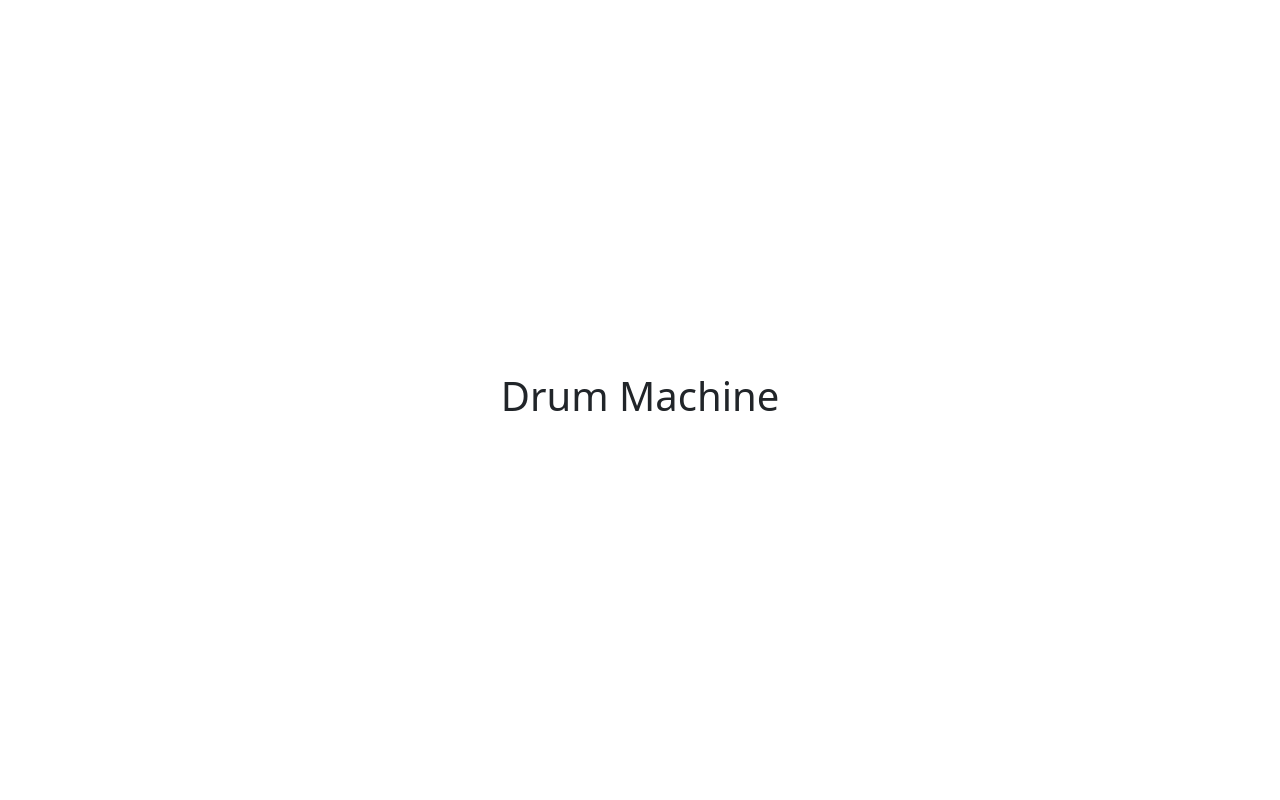
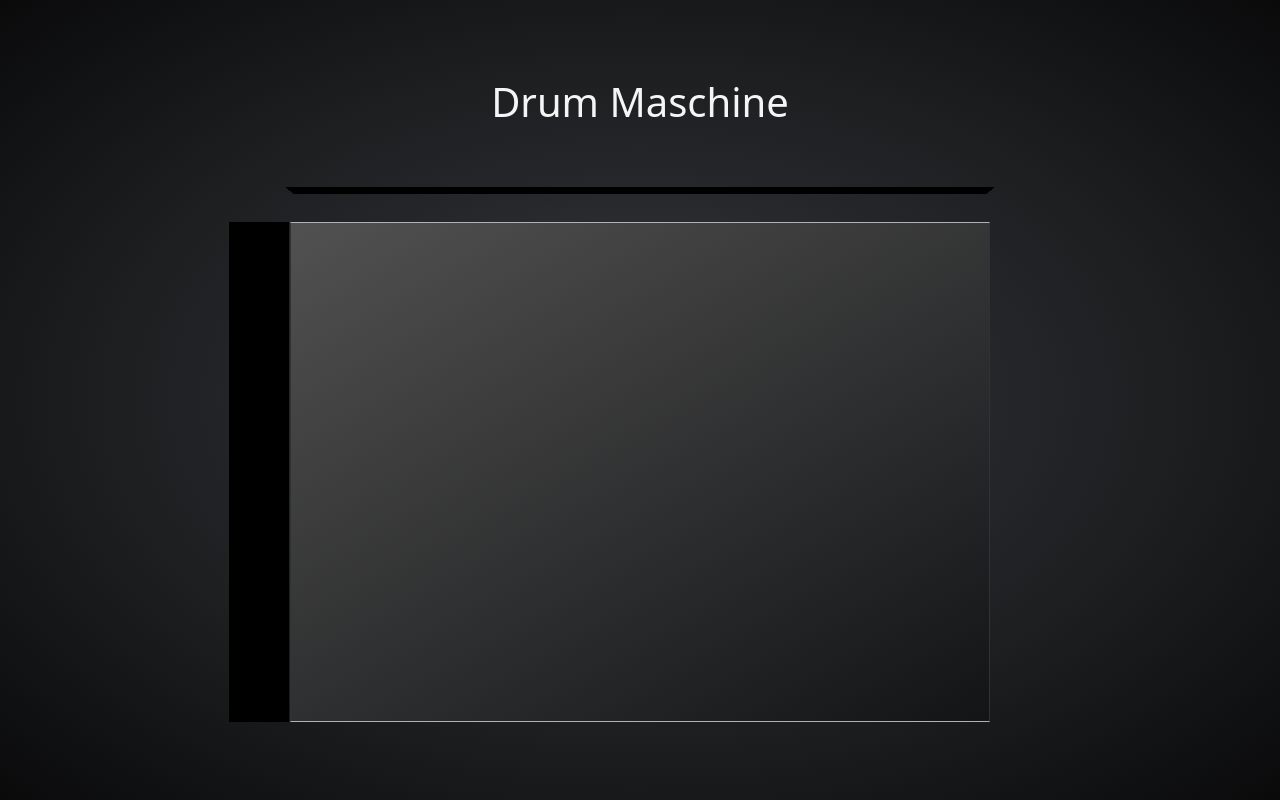
Before and after one commit to FlorianCoussy/drum-machine, a React app: page / in a window 1280 px wide. Built offline with nearby package versions, Linux system fonts and the light colour scheme.

Commit message:
Add FCC Tests bundle && Drum machine as a 3D object CSS draft

```diff
--- a/public/index.html
+++ b/public/index.html
@@ -7,6 +7,9 @@
   <meta name="viewport" content="width=device-width, initial-scale=1.0">
   <meta http-equiv="X-UA-Compatible" content="ie=edge">
   <title>FCC Challenge - Drum Machine</title>
+  <!-- FCC Tests CDN -->
+  <script type="text/javascript" src="https://cdn.freecodecamp.org/testable-projects-fcc/v1/bundle.js"
+    crossorigin="anonymous" defer></script>
 </head>
 
 <body>
--- a/src/components/App.js
+++ b/src/components/App.js
@@ -4,7 +4,51 @@ import './App.scss';
 const App = () => {
   return (
     <div>
-      <h1>Drum Machine</h1>
+      <h1>Drum Maschine</h1>
+      <div id="drum-machine">
+        <div id="display">
+          <div id="key-Q" className="drum-pad">
+            Q
+            <audio id="Q" className="clip" src=""></audio>
+          </div>
+          <div id="key-W" className="drum-pad">
+            W
+            <audio id="Q" className="clip" src=""></audio>
+          </div>
+          <div id="key-E" className="drum-pad">
+            E
+            <audio id="Q" className="clip" src=""></audio>
+          </div>
+
+          <div id="key-A" className="drum-pad">
+            A
+            <audio id="Q" className="clip" src=""></audio>
+          </div>
+          <div id="key-S" className="drum-pad">
+            S
+            <audio id="Q" className="clip" src=""></audio>
+          </div>
+          <div id="key-D" className="drum-pad">
+            D
+            <audio id="Q" className="clip" src=""></audio>
+          </div>
+
+          <div id="key-Z" className="drum-pad">
+            Z
+            <audio id="Q" className="clip" src=""></audio>
+          </div>
+          <div id="key-X" className="drum-pad">
+            X
+            <audio id="Q" className="clip" src=""></audio>
+          </div>
+          <div id="key-C" className="drum-pad">
+            C
+            <audio id="Q" className="clip" src=""></audio>
+          </div>
+        </div>
+        <div id="top" />
+        <div id="left" />
+      </div>
     </div>
   );
 };
--- a/src/components/App.scss
+++ b/src/components/App.scss
@@ -1,4 +1,14 @@
 @import "~bootstrap/scss/bootstrap";
+
+$grey-1: #0A0A0B;
+$grey-2: #131416;
+$grey-3: #1D1E20;
+$grey-4: #242629;
+$grey-5: #303236;
+$grey-6: #3A3C41;
+$grey-7: #515151;
+$grey-8: #B2B2B2;
+$white: #f5f5f5;
 
 #root {
   width: 100vw;
@@ -6,4 +16,69 @@
   display: flex;
   justify-content: center;
   align-items: center;
+  background: radial-gradient(
+    $grey-6 0%,
+    $grey-5 20%,
+    $grey-4 40%,
+    $grey-3 60%,
+    $grey-2 80%,
+    $grey-1 100%
+  );
+  background-color: $grey-4;
+  color: $white;
 }
+
+h1 {
+  margin-bottom: 6rem;
+  text-align: center;
+}
+
+#drum-machine {
+  width: 700px;
+  perspective: 150em;
+
+  &:hover #display {
+    transform: rotate(0);
+    transition: .4s;
+  }
+
+  #display {
+    height: 500px;
+    border-top: 1px solid $grey-8;
+    border-right: 1px solid $grey-5;
+    border-bottom: 1px solid $grey-8;
+    border-left: 1px solid $grey-5;
+    background: linear-gradient(-30deg, $grey-2, $grey-7);
+    // transform: rotate3d(0, 1, -0.2, 30deg);
+    transform-style: preserve-3d;
+    transition: .4s;
+
+    .drum-pad {
+      display: none;
+    }
+  }
+
+  #top, #left {
+    position: absolute;
+    height: 100px;
+    width: 100px;
+    top: 0;
+  }
+
+  #top {
+    width: 700px;
+    height: 60px;
+    top: -3.8em;
+    border: 1px solid black;
+    background-color: black;
+    transform: rotate3d(1, 0, 0, 90deg);
+  }
+
+  #left {
+    width: 60px;
+    height: 500px;
+    left: -3.8em;
+    border: 1px solid black;
+    background-color: black;;
+  }
+}
```
